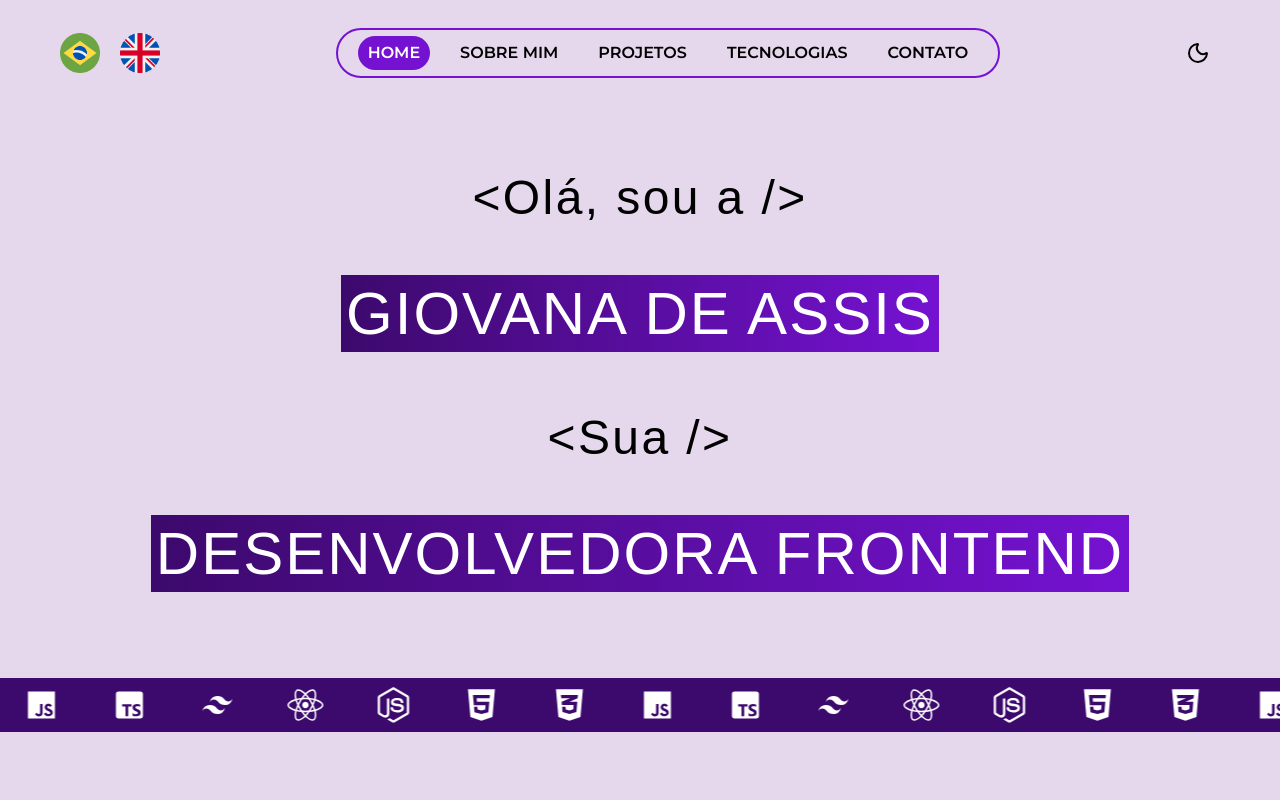
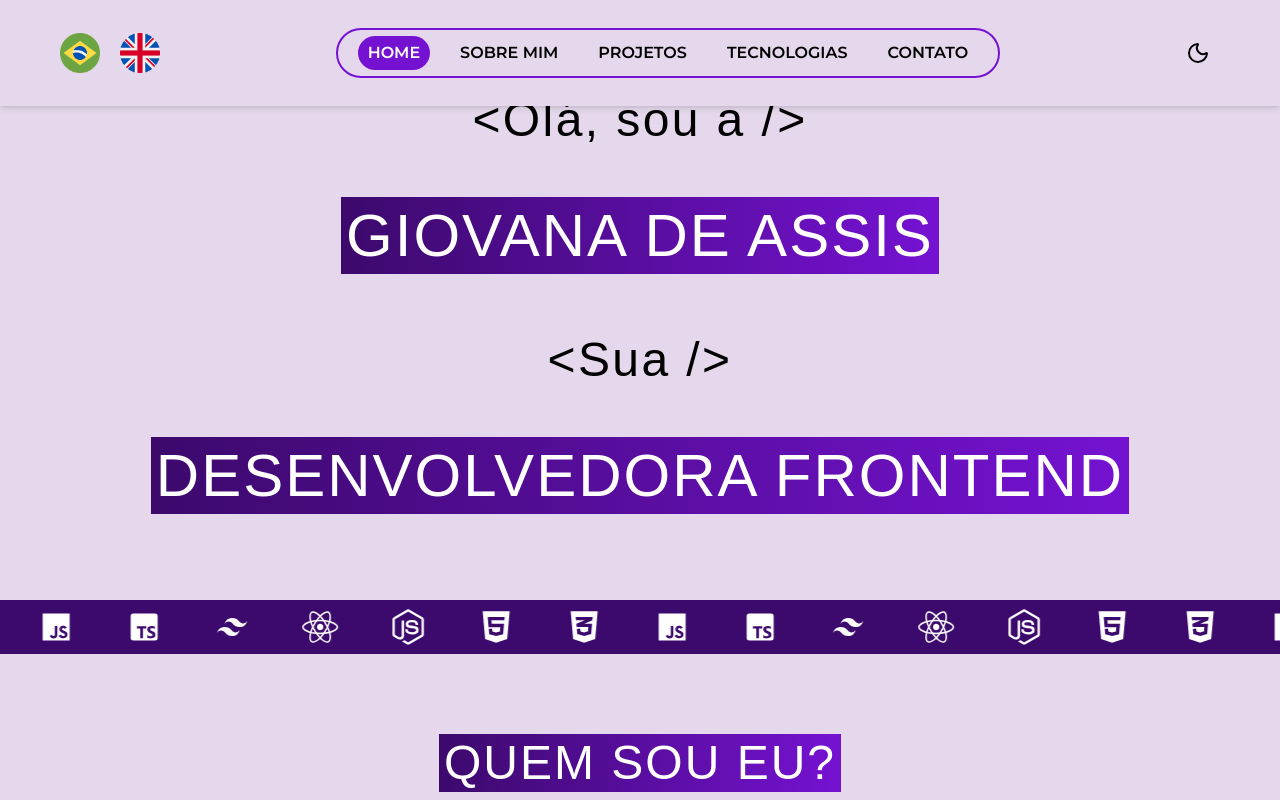
Before and after one commit to giovanaassis/my_portfolio, a React (Vite) app: page / in a window 1280 px wide. Shown: the top 800 px of the page. Built offline with nearby package versions, Linux system fonts and the light colour scheme; a web font is replaced by a local one.

Commit message:
chore: refactored navbar

```diff
--- a/src/components/AboutMeSection.tsx
+++ b/src/components/AboutMeSection.tsx
@@ -2,7 +2,7 @@ import ProfileImage from "@/assets/profile-image.jpg";
 
 function AboutMeSection() {
   return (
-    <section>
+    <section id="sobre mim">
       <h1 className="highlightTitle mx-auto">Quem sou eu?</h1>
 
       <div className="flex flex-col md:flex-row gap-10 items-center justify-center mt-20 text-center leading-9">
--- a/src/components/ContactSection.tsx
+++ b/src/components/ContactSection.tsx
@@ -3,7 +3,7 @@ import { FaLinkedin, FaGithub } from "react-icons/fa";
 
 function ContactSection() {
   return (
-    <section>
+    <section id="contato">
       <h1 className="highlightTitle mx-auto">Vamos bater um papo?</h1>
 
       <div className="flex flex-col items-center justify-center gap-15 mt-20 lg:flex-row">
--- /dev/null
+++ b/src/components/DesktopMenu.tsx
@@ -0,0 +1,25 @@
+import { useState } from "react";
+
+function DesktopMenu({ navItems }: { navItems: string[] }) {
+  const [activeItem, setActiveItem] = useState<number>(0);
+
+  return (
+    <ul className="relative h-[50px] px-5 border-2 border-primary-purple rounded-full lg:flex items-center justify-center gap-5 hidden">
+      {navItems.map((item, index) => (
+        <a href={`#${item}`}>
+          <li
+            key={index}
+            onClick={() => setActiveItem(index)}
+            className={`transition-all duration-300 ${
+              activeItem === index ? "activeNavItem" : ""
+            }`}
+          >
+            {item}
+          </li>
+        </a>
+      ))}
+    </ul>
+  );
+}
+
+export default DesktopMenu;
--- a/src/components/HeroSection.tsx
+++ b/src/components/HeroSection.tsx
@@ -2,7 +2,7 @@ import ScrollStack from "./ScrollStack";
 
 function HeroSection() {
   return (
-    <div>
+    <div id="home">
       <p className="text-3xl lg:text-5xl font-bak leading-20 text-center tracking-wider my-15 lg:leading-30 mx-5">
         &lt;Olá, sou a /&gt; <br />
         <span className="highlightTitle md:text-5xl lg:text-6xl">
--- /dev/null
+++ b/src/components/MobileMenu.tsx
@@ -0,0 +1,18 @@
+interface MobileMenuProps {
+  navItems: string[];
+  openMenu: boolean;
+}
+
+function MobileMenu({ navItems, openMenu }: MobileMenuProps) {
+  return (
+    <ul className={`navbarMobile lg:hidden ${openMenu ? "activeMenu" : ""}`}>
+      {navItems.map((item, index) => (
+        <a href={`#${item}`}>
+          <li key={index}>{item}</li>
+        </a>
+      ))}
+    </ul>
+  );
+}
+
+export default MobileMenu;
--- a/src/components/Navbar.tsx
+++ b/src/components/Navbar.tsx
@@ -2,9 +2,10 @@ import Brasil from "@/assets/brasil.png";
 import UK from "@/assets/united-kingdom.png";
 import { MoonIcon, MenuIcon, XIcon } from "lucide-react";
 import { useState } from "react";
+import DesktopMenu from "./DesktopMenu";
+import MobileMenu from "./MobileMenu";
 
 function Navbar() {
-  const [activeItem, setActiveItem] = useState<number>(0);
   const navItems: string[] = [
     "home",
     "sobre mim",
@@ -15,7 +16,7 @@ function Navbar() {
   const [openMenu, setOpenMenu] = useState<boolean>(false);
 
   return (
-    <nav className="flex w-full items-center justify-between px-15 pt-7">
+    <nav className="flex w-full items-center justify-between px-15 py-7 fixed top-0 z-50 bg-background shadow-md">
       {/* COUNTRY FLAGS */}
       <div className="flex gap-5">
         <img src={Brasil} alt="brazil-flag" width={40} />
@@ -23,19 +24,7 @@ function Navbar() {
       </div>
 
       {/* MENUBAR FOR BIG SCREENS */}
-      <ul className="relative h-[50px] px-5 border-2 border-primary-purple rounded-full lg:flex items-center justify-center gap-5 hidden">
-        {navItems.map((item, index) => (
-          <li
-            key={index}
-            onClick={() => setActiveItem(index)}
-            className={`transition-all duration-300 ${
-              activeItem === index ? "activeNavItem" : ""
-            }`}
-          >
-            {item}
-          </li>
-        ))}
-      </ul>
+      <DesktopMenu navItems={navItems} />
 
       {/* DARK MODE BUTTON */}
       <button>
@@ -57,11 +46,7 @@ function Navbar() {
         />
       )}
 
-      <ul className={`navbarMobile lg:hidden ${openMenu ? "activeMenu" : ""}`}>
-        {navItems.map((item, index) => (
-          <li key={index}>{item}</li>
-        ))}
-      </ul>
+      <MobileMenu navItems={navItems} openMenu={openMenu} />
     </nav>
   );
 }
--- a/src/components/ProjectsSection.tsx
+++ b/src/components/ProjectsSection.tsx
@@ -10,7 +10,7 @@ import { projects } from "@/data/projects";
 
 function ProjectsSection() {
   return (
-    <section>
+    <section id="projetos">
       <h1 className="highlightTitle mx-auto">Projetos para chamar de meu</h1>
 
       <Carousel
--- a/src/components/TechStackSection.tsx
+++ b/src/components/TechStackSection.tsx
@@ -16,7 +16,7 @@ function TechStackSection() {
   const othersStack: string[] = ["git", "github", "jest", "npm", "figma"];
 
   return (
-    <section>
+    <section id="tecnologias">
       <h1 className="highlightTitle mx-auto">Tecnologias que uso</h1>
 
       <div className="flex flex-col items-center justify-center md:items-start gap-10 mt-20 md:flex-row">
--- a/src/index.css
+++ b/src/index.css
@@ -9,8 +9,9 @@
   --color-primary-purple: #7512d2;
   --color-secondary-purple: #3c096c;
   --color-light-purple: #c588ff;
-  --color-dark-purple: #11001C;
-  --color-highlight: linear-gradient(90deg,#3C096C 0%, #7512D2 100%);
+  --color-dark-purple: #11001c;
+  --color-background: #e5d8ec;
+  --color-highlight: linear-gradient(90deg, #3c096c 0%, #7512d2 100%);
 
   --font-mont: "Montserrat", sans-serif;
   --font-bak: "Bakbak One", sans-serif;
@@ -25,8 +26,12 @@
 }
 
 @layer base {
+  html {
+    scroll-behavior: smooth;
+  }
+
   body {
-    background-color: #e5d8ec;
+    background-color: var(--color-background);
     font-family: var(--font-mont);
     overflow-x: hidden;
   }
@@ -81,7 +86,7 @@
     align-items: center;
     gap: 30px;
     transform: translateX(100%);
-    transition: all .3s;
+    transition: all 0.3s;
   }
 
   .activeMenu {
@@ -120,9 +125,9 @@
     background-color: var(--color-primary-purple);
     color: white;
     font-weight: 500;
-    border-radius: .5rem;
+    border-radius: 0.5rem;
     border: 2px solid var(--color-primary-purple);
-    transition: all .2s ease-out;
+    transition: all 0.2s ease-out;
   }
 
   .primaryButton:hover {
@@ -155,7 +160,7 @@
     border-radius: 5px;
     width: 20rem;
     border: 2px solid transparent;
-    transition: all .2s ease;
+    transition: all 0.2s ease;
   }
 
   .tertiaryButton:hover {
```
